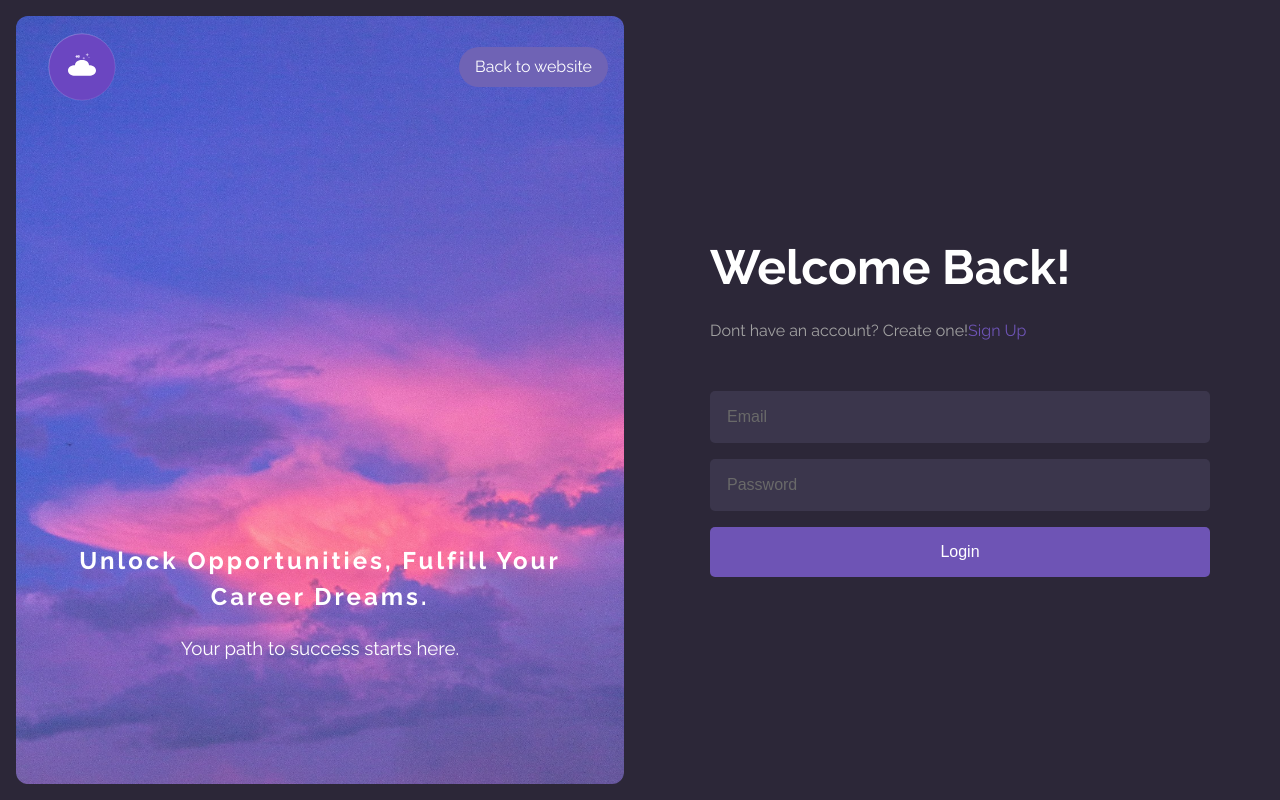
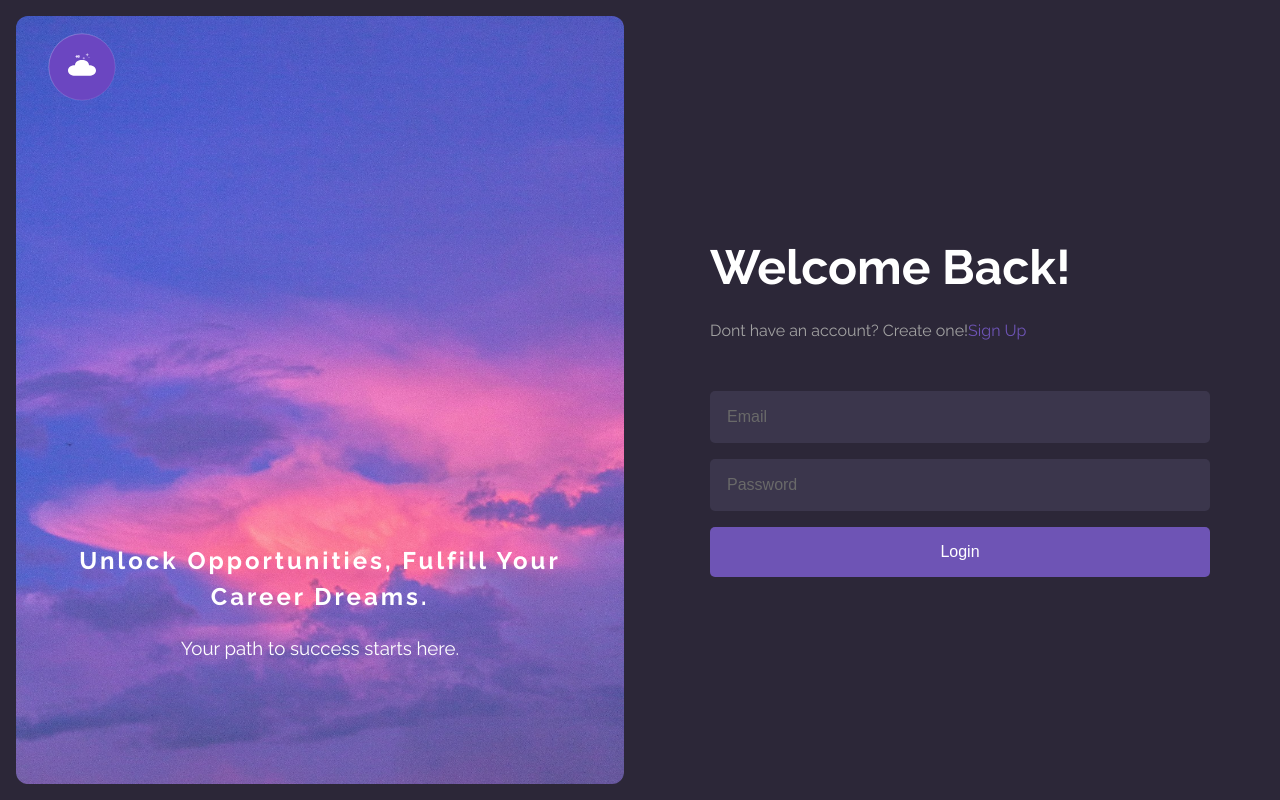
Before and after one commit to BiancaMRV/jobfinder, a React (Vite) app in the folder client/: page /login in a window 1280 px wide. Built offline with nearby package versions, Linux system fonts and the light colour scheme.

Commit message:
changes in login and signup

```diff
--- a/client/src/pages/Auth/LogIn.tsx
+++ b/client/src/pages/Auth/LogIn.tsx
@@ -141,11 +141,11 @@ export default function LogIn() {
               </defs>
             </svg>
           </div>
-          <div className={styles.back}>
+          {/* <div className={styles.back}>
             <a href="/" className={styles.buttonSecondary}>
               Back to website
             </a>
-          </div>
+          </div> */}
         </div>
 
         <div className={styles.title}>
--- a/client/src/pages/Auth/SignUp.tsx
+++ b/client/src/pages/Auth/SignUp.tsx
@@ -80,11 +80,11 @@ export const SignUp: React.FC = () => {
           <div className={styles.logo}>
             <img src="./logo.svg" alt="Logo" width={70} />
           </div>
-          <div className={styles.back}>
+          {/* <div className={styles.back}>
             <a href="/" className={styles.buttonSecondary}>
               Back to website
             </a>
-          </div>
+          </div> */}
         </div>
 
         <div className={styles.title}>
```
